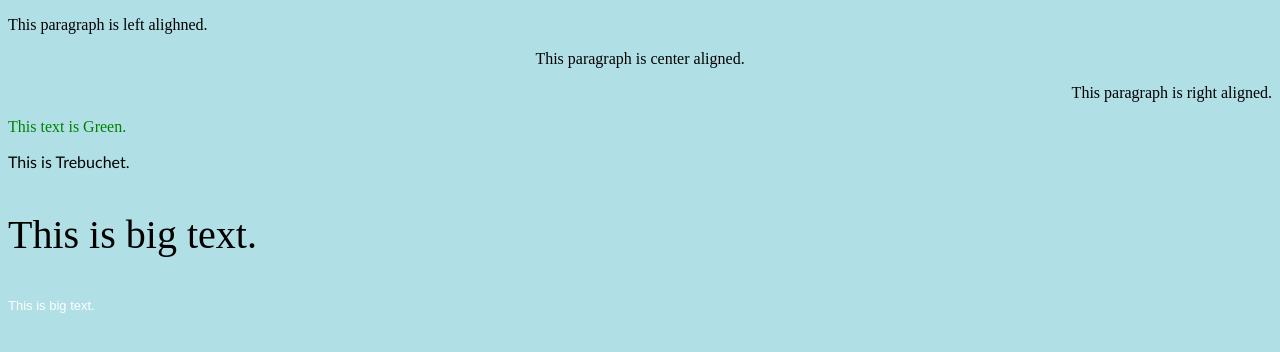
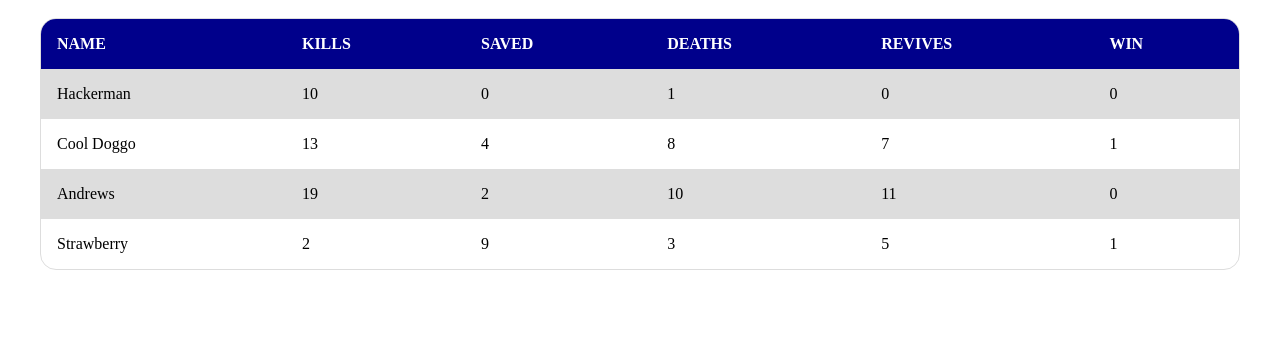
Before and after one commit to Kamleshmehta1/html, a plain HTML site: page index.html in a window 1280 px wide. Drawn offline with Linux system fonts and the light colour scheme.

Commit message:
Styling table

```diff
--- a/index.html
+++ b/index.html
@@ -1,39 +1,65 @@
 <!DOCTYPE html>
 <html lang="en">
+<head>
+    <meta charset="UTF-8">
+    <meta http-equiv="X-UA-Compatible" content="IE=edge">
+    <meta name="viewport" content="width=device-width, initial-scale=1.0">
+    <link rel="stylesheet" href="styles.css">
+    <title>Document</title>
+</head>
+<body>
+    <table>
+        <!-- row 1 -->
+        <tr>
+            <th class="th-1">Name</th>
+            <th class="th-1">Kills</th>
+            <th class="th-1">Saved</th>
+            <th class="th-1">Deaths</th>
+            <th class="th-1">Revives</th>
+            <th class="th-1">Win</th>
+        </tr>
+        <!-- row 2 -->
+        <tr>
+            <td>Hackerman</td>
+            <td>10</td>
+            <td>0</td>
+            <td>1</td>
+            <td>0</td>
+            <td>0</td>
+        </tr>
 
-<head>
-    <title>Document</title>
-    <style>
-        #p-1{
-            text-align: center;
-        }
-        #p-2{
-            position: relative;
-            text-align: right;
-        }
-        #p-3{
-            color: green;
-        }
-        #p-4{
-            font-family: 'Trebuchet MS', 'Lucida Sans Unicode', 'Lucida Grande', 'Lucida Sans', Arial, sans-serif;
-        }
-        #p-5{
-            font-size: 40px;
-        }
-        #p-6{
-            font-family:Arial, Helvetica, sans-serif;
-            color: white;
-            font-size: small;
-        }
-    </style>
-</head>
-<body style="background-color:powderblue;">
-    <p>This paragraph is left alighned.</p>
-    <p id="p-1">This paragraph is center aligned.</p>
-    <p id="p-2">This paragraph is right aligned.</p>
-    <p id="p-3">This text is Green.</p>
-    <p id="p-4">This is Trebuchet.</p>
-    <p id="p-5">This is big text.</p>
-    <p id="p-6">This is big text.</p>
+        <!-- row 2 -->
+
+        <tr>
+            <td>Cool Doggo</td>
+            <td>13</td>
+            <td>4</td>
+            <td>8</td>
+            <td>7</td>
+            <td>1</td>
+        </tr>
+
+        <!-- row 3 -->
+
+        <tr>
+            <td>Andrews</td>
+            <td>19</td>
+            <td>2</td>
+            <td>10</td>
+            <td>11</td>
+            <td>0</td>
+        </tr>
+
+        <!-- row 4 -->
+
+        <tr>
+            <td>Strawberry</td>
+            <td>2</td>
+            <td>9</td>
+            <td>3</td>
+            <td>5</td>
+            <td>1</td>
+        </tr>
+    </table>
 </body>
 </html>
--- /dev/null
+++ b/styles.css
@@ -0,0 +1,29 @@
+  body{
+            display: flex;
+            align-items:center;
+            padding: 10px;
+        }
+
+        table{
+            width: 100%;
+            max-width: 1200px;
+            border-spacing: 0;
+            border-radius: 1em;
+            overflow: hidden;
+            border: 1px solid #ddd;
+            margin:auto;
+        }
+        .th-1{
+            background: #00008b;
+            text-align: left;
+            text-transform: uppercase;
+            padding: 1em;
+            color:white;
+        }
+        td{
+            padding: 1em;
+        }
+
+        tr:nth-child(even){
+            background-color:#ddd;
+        }
```
